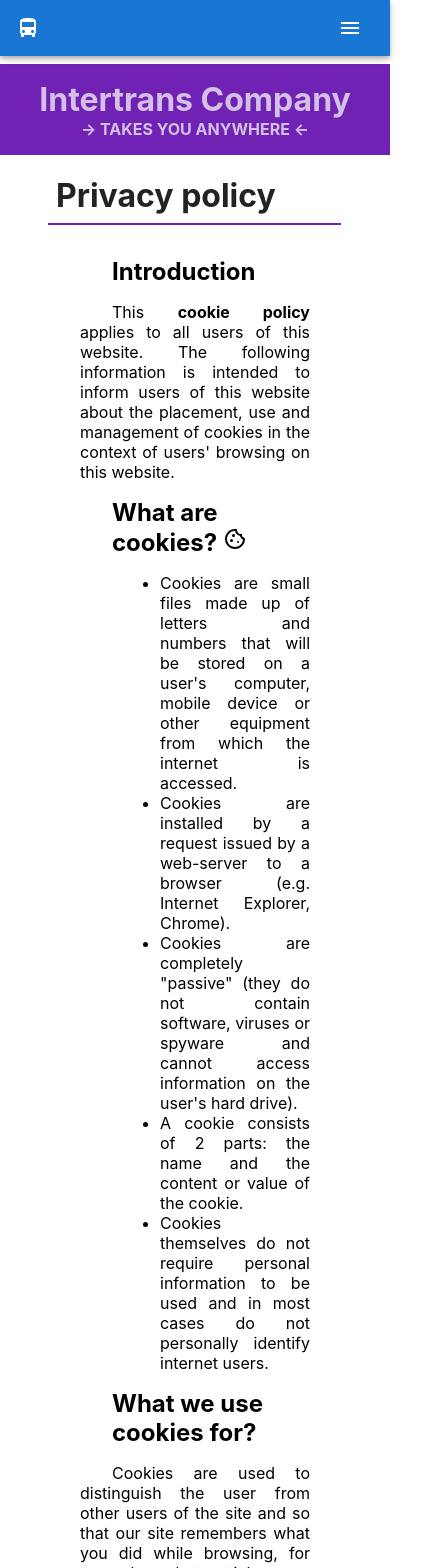
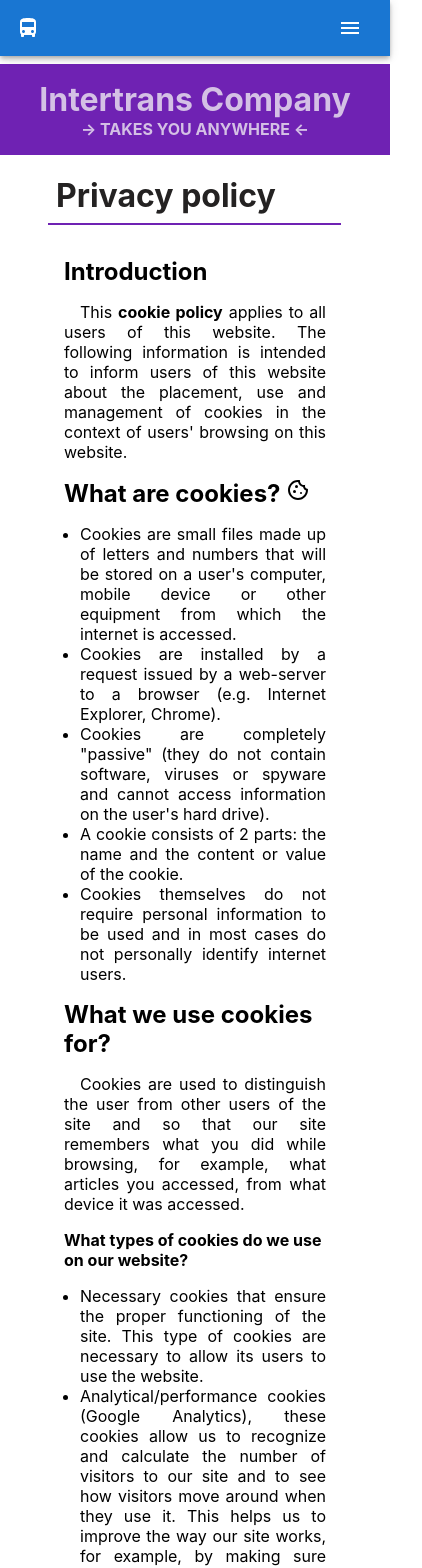
Before and after one commit to carla-vartolomei/transport-app, a Next.js app: page /privacy-policy in a window 390 px wide. Shown: the top 1568 px of the page, 422 px wide, since content can reach past the window. Built offline with nearby package versions, Linux system fonts and the light colour scheme.

Commit message:
make policy page responsive on mobile

```diff
--- a/styles/PrivacyPolicy.module.scss
+++ b/styles/PrivacyPolicy.module.scss
@@ -36,3 +36,40 @@
     }
   }
 }
+
+@media (max-width: 699px) {
+  .pageSubtitle {
+    margin: 0 4rem;
+  }
+
+  .pageParagraph {
+    text-indent: 1rem;
+    padding: 0 4rem;
+  }
+
+  .pageList {
+    padding: 0;
+    padding-left: 5rem;
+    padding-right: 4rem;
+  }
+
+  .pageLinks {
+    padding-left: 1rem;
+    padding-right: 0;
+    margin-left: 2rem;
+    width: 100%;
+    div {
+      width: 80%;
+      padding: 1rem;
+      gap: 0rem;
+      a h1 {
+        font-size: 1rem;
+      }
+      h2 {
+        display: none;
+        font-size: 0.9rem;
+        margin-top: 0;
+      }
+    }
+  }
+}
```
